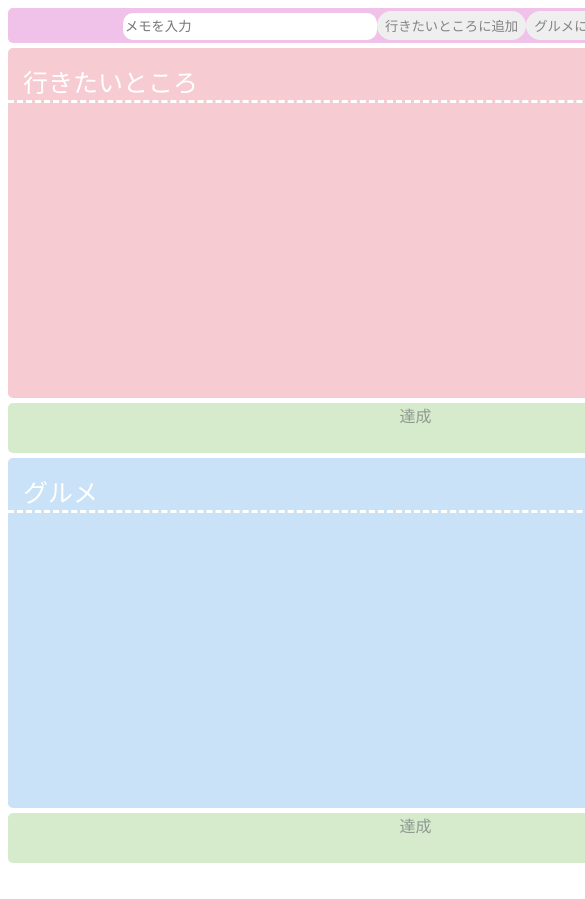
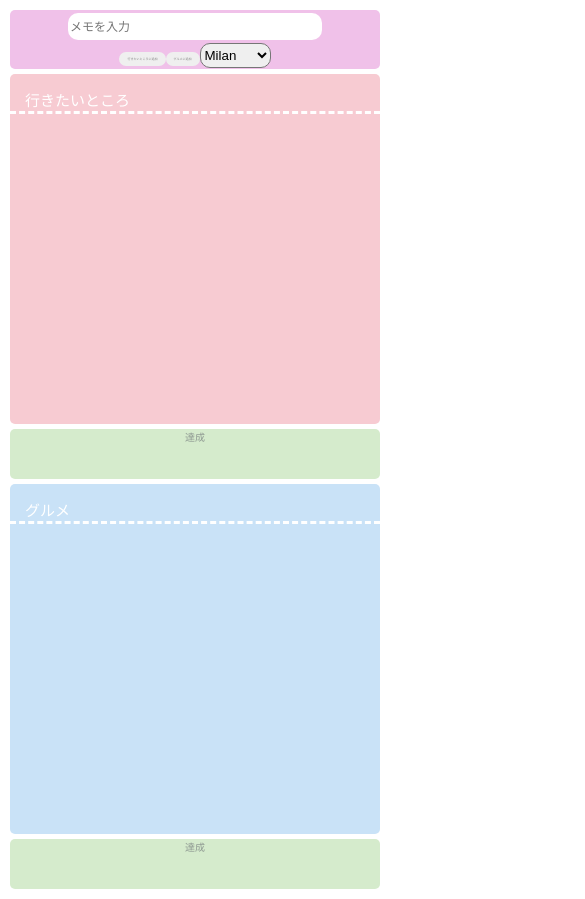
Before and after one commit to shimizu0623/1030SimpleTodoList, a React (Create React App) app: page / in a window 390 px wide. Shown: the top 899 px of the page, 585 px wide, since content can reach past the window. Before the commit the page ends 871 px from the top, so only its background shows below. Built offline with nearby package versions, Linux system fonts and the light colour scheme.

Commit message:
arrange the Responsive design

```diff
--- a/public/index.html
+++ b/public/index.html
@@ -23,6 +23,7 @@
       Learn how to configure a non-root public URL by running `npm run build`.
     -->
     <title>Todo App</title>
+
   </head>
 
   <body>
--- a/src/App.jsx
+++ b/src/App.jsx
@@ -6,8 +6,23 @@ import { CompletePlaces } from "./components/CompletePlaces.jsx";
 import { IncompleteFood } from "./components/IncompleteFood.jsx";
 import { CompleteFood } from "./components/CompleteFood.jsx";
 
+localStorage.setItem('key','atai')
+var key = localStorage.getItem('key')
+localStorage.removeItem('key')
+
+if (typeof window.localStorage !== 'undefined'){
+  /// localStorageに対応済み
+  console.log('やった！localStorage対応済み！');
+}
+else{
+  /// localStorageには未対応
+  console.error('残念...localStorage未対応！');
+}
+
+
 export const App = () => {
   const [todoText, setTodoText] = useState("");
+  // const [change, setChange] = useState()
 
   const [incompletePlaces, setIncompletePlaces] = useState([]);
     // "スペイン広場周辺　Piazza di Spagna",
@@ -38,6 +53,8 @@ export const App = () => {
     setTodoText("");
   };
 
+  // const onClickHandleChange = (event) => setChange(event.target.value)
+
   const onClickCompletePlace = (index) => {
     const newIncompletePlace = [...incompletePlaces];
     newIncompletePlace.splice(index, 1);
@@ -56,16 +73,28 @@ export const App = () => {
     setCompleteFoods(newCompleteFood);
   };
 
+  const confirmMessage = '本当に削除しますか？'
+
   const onClickDeletePlace = (index) => {
+    let result = window.confirm(confirmMessage);
+    if (result){
       const DeletePlace = [...incompletePlaces];
       DeletePlace.splice(index, 1);
       setIncompletePlaces(DeletePlace);
+    }else{
+      return;
+    }
   };
 
   const onClickDeleteFood = (index) => {
+    let result = window.confirm(confirmMessage);
+    if (result){
       const DeleteFood = [...incompleteFoods];
       DeleteFood.splice(index, 1);
       setIncompleteFoods(DeleteFood);
+    }else{
+      return;
+    }
   };
 
   const onClickEditPlace = (index) => {
@@ -115,6 +144,7 @@ export const App = () => {
         onChange={onChangeTodoText}
         place={onClickPlaceAdd}
         food={onClickFoodAdd}
+        // handleChange = {onClickHandleChange}
       />
       <IncompletePlaces
         incomplete={incompletePlaces}
--- a/src/components/IncompletePlaces.jsx
+++ b/src/components/IncompletePlaces.jsx
@@ -1,6 +1,7 @@
 import React from "react";
 
 const style = {
+  fontSize: "20px",
   backgroundColor: "rgb(247, 203, 210)",
   borderRadius: "5px",
   minHeight: "350px"
--- a/src/components/InputTodo.jsx
+++ b/src/components/InputTodo.jsx
@@ -4,15 +4,15 @@ const style = {
   backgroundColor: "rgb(240, 193, 233)",
   textAlign: "center",
   borderRadius: "5px",
-  height: "35px"
 };
 
-const inputstyle = {
+const inputStyle = {
+  fontSize: "12px",
   border: "none",
   borderRadius: "10px",
   width: "250px",
   height: "25px",
-  margin: "5px 0",
+  margin: "3px 0",
   outline: "none"
 };
 
@@ -21,19 +21,28 @@ const selectStyle = {
   borderRadius: "10px"
 };
 
+
+
 export const InputTodo = (props) => {
-  const { todoText, onChange, place, food } = props;
+  const { todoText, onChange, place, food, handleChange } = props;
   return (
-    <div style={style}>
+    <div style={style} className="phoneStyle">
         <input
           placeholder="メモを入力"
           value={todoText}
           onChange={onChange}
-        style={inputstyle}
+          style={inputStyle}
+          className='inputMemo'
         />
+      <div>
         <button onClick={place}>行きたいところに追加</button>
         <button onClick={food}>グルメに追加</button>
-      <select name="Italy-places" id="Italy-places" style={selectStyle}>
+        <select
+          name="Italy-places"
+          value={["Milan","Venezia","Dolomiti","Firenze","Rome","Naples","Sicily"]}
+          id="Italy-places"
+          style={selectStyle}
+          onChange={handleChange}>
             <option value="Milan">Milan</option>
             <option value="Venezia">Venezia</option>
             <option value="Dolomiti">Dolomiti</option>
@@ -43,5 +52,6 @@ export const InputTodo = (props) => {
             <option value="Sicily">Sicily</option>
         </select>
       </div>
+    </div>
   );
 };
--- a/src/styles.css
+++ b/src/styles.css
@@ -1,7 +1,36 @@
+@media screen and (max-width: 500px) {
+  body {
+    font-family: "Courier New", Courier, monospace;
+  }
+
+  button {
+    font-size: 3px;
+    margin-bottom: 3px;
+  }
+  .phoneStyle,
+  .place-list,
+  .food,
+  .finished-placeList,
+  .finished-foodList {
+    width: auto;
+    font-size: 10px;
+  }
+  .place-title,
+  .food-title {
+    font-size: 15px;
+  }
+  input {
+    font-size: 5px;
+  }
+}
+
 body {
   font-family: "Courier New", Courier, monospace;
-  width: 800px;
+  max-width: 800px;
+  width: auto;
   user-select: none;
+  margin: 0 auto;
+  padding: 10px;
 }
 
 button {
@@ -28,7 +57,6 @@ label {
 
 .place-list p,
 .food p {
-  font-size: 25px;
   color: white;
   padding: 15px 0 0 15px;
   margin-top: 5px;
@@ -46,6 +74,5 @@ label {
   background-color: rgb(213, 235, 204);
   border-radius: 5px;
   color: rgba(107, 112, 116, 0.664);
-  padding-left: 15px;
   min-height: 50px;
 }
```
Lines whose indentation alone changed are shown as unchanged.
